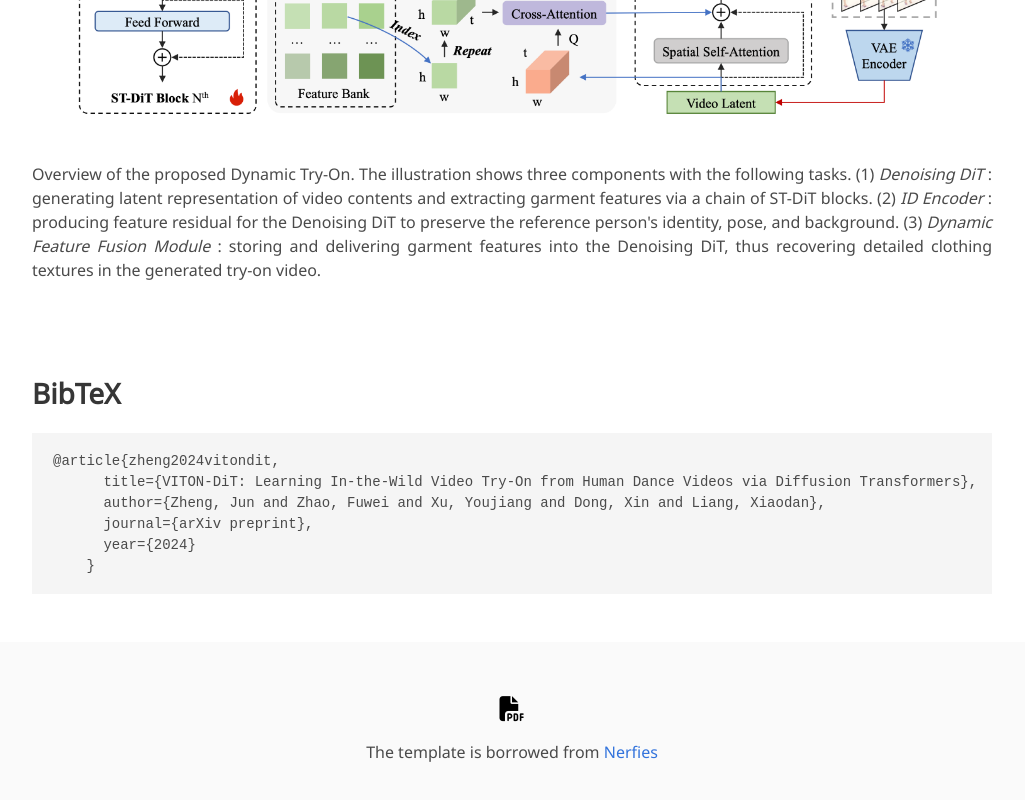
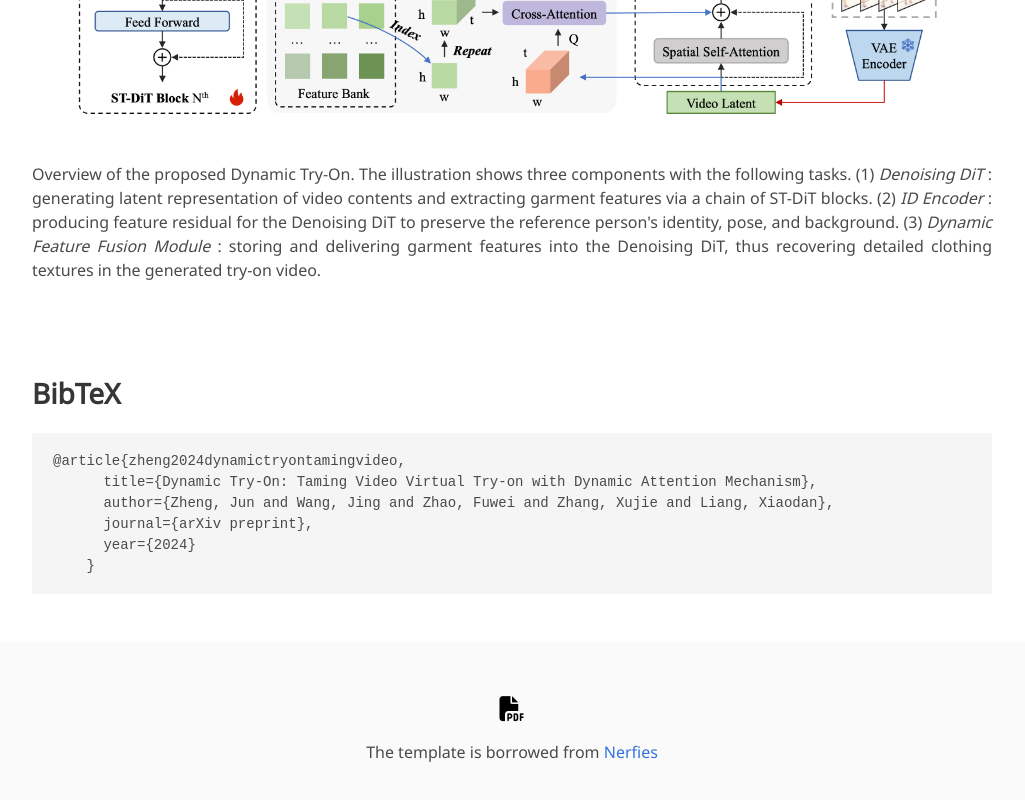
Before and after one commit to ZhengJun-AI/dynamic-tryon-page, a plain HTML site: page index.html in a window 1280 px wide. Shown: the part 5059-5859 px from the top of the page, without its empty margins (128-1153 px from the left). Drawn offline with nearby package versions, Linux system fonts and the light colour scheme; some icons are missing; a web font is replaced by a local one.

Commit message:
update arxiv

```diff
--- a/index.html
+++ b/index.html
@@ -93,7 +93,7 @@
             <div class="publication-links">
               <!-- PDF Link. -->
               <span class="link-block">
-                <a href="https://arxiv.org/abs/2405.18326"
+                <a href="https://arxiv.org/abs/2412.09822"
                    class="external-link button is-normal is-rounded is-dark">
                   <span class="icon">
                       <i class="fas fa-file-pdf"></i>
@@ -239,9 +239,9 @@
 <section class="section" id="BibTeX">
   <div class="container is-max-desktop content">
     <h2 class="title">BibTeX</h2>
-    <pre><code>@article{zheng2024vitondit,
-      title={VITON-DiT: Learning In-the-Wild Video Try-On from Human Dance Videos via Diffusion Transformers},
-      author={Zheng, Jun and Zhao, Fuwei and Xu, Youjiang and Dong, Xin and Liang, Xiaodan},
+    <pre><code>@article{zheng2024dynamictryontamingvideo,
+      title={Dynamic Try-On: Taming Video Virtual Try-on with Dynamic Attention Mechanism},
+      author={Zheng, Jun and Wang, Jing and Zhao, Fuwei and Zhang, Xujie and Liang, Xiaodan},
       journal={arXiv preprint},
       year={2024}
     }</code></pre>
```
Also changed, not shown: 2 other files.
